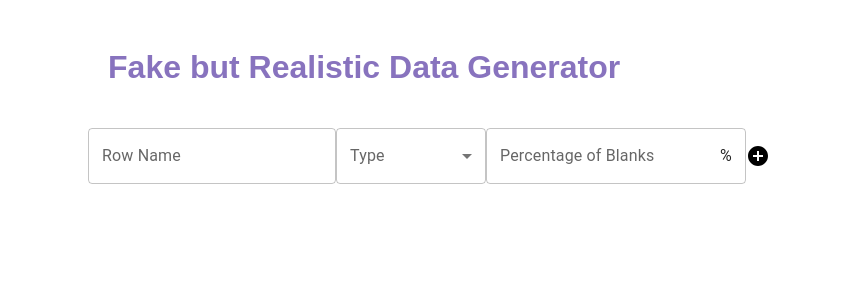
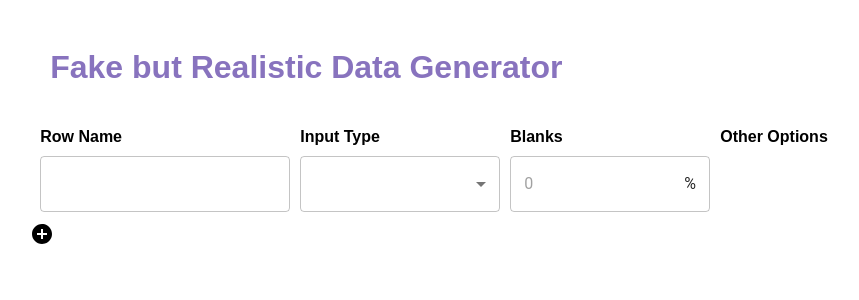
Before and after one commit to Irminrics/fake-but-realistic-data, a React (Vite) app: page / in a window 1280 px wide. Shown: the top 300 px of the page, without its empty margins (211-1070 px from the left). Built offline with nearby package versions, Linux system fonts and the light colour scheme.

Commit message:
Remove placeholders for repeated columns and add spacing

```diff
--- a/src/App.jsx
+++ b/src/App.jsx
@@ -35,7 +35,9 @@ export default function App() {
         }
 
         // Render input fields based on options
-        return selectedInputTypeInfo.options.map(option => {
+        return (
+            <div style={{ display: 'flex' }}>
+                {selectedInputTypeInfo.options.map(option => {
                     switch (option) {
                         case 'address-line-text':
                             return <TextField key={option} id="address-line-text" label="Address Line" variant="outlined" />;
@@ -46,28 +48,38 @@ export default function App() {
                         default:
                             return null;
                     }
-        });
+                })}
+            </div>
+        );
     };
 
     return (
         <>
             <Welcome/>
+            <div style={{ display: 'flex', alignItems: 'center', fontWeight: 'bold', marginBottom: '10px' }}>
+                <div style={{ minWidth: 250, marginLeft: '10px', flex: 3 }}>Row Name</div>
+                <div style={{ minWidth: 200, flex: 2, marginLeft: '10px' }}>Input Type</div>
+                <div style={{ minWidth: 200, flex: 2, marginLeft: '10px' }}>Blanks</div>
+                <div style={{ flex: 4, marginLeft: '10px' }}>Other Options</div>
+            </div>
             {rows.map((row, index) => (
-                <div key={index} style={{ display: 'flex', alignItems: 'center' }}>
+                <div key={index} style={{ display: 'flex', alignItems: 'center', marginBottom: '10px' }}>
                     {/* Row Name */}
                     <TextField
+                        sx={{minWidth: 250, flex: 2, marginLeft: '10px' }}
                         value={row.name}
                         onChange={(e) => {
                             const newName = e.target.value;
                             setRows(prevRows => prevRows.map((r, idx) => idx === index ? { ...r, name: newName } : r));
                         }}
-                        label="Row Name"
+                        label=""
                         variant="outlined"
+                        style={{ flex: 3 }}
                     />
 
                     {/* Dropdown Type Selector */}
-                    <FormControl sx={{minWidth: 150}}>
-                        <InputLabel id={`select-type-label-${index}`}>Type</InputLabel>
+                    <FormControl sx={{minWidth: 200, flex: 2, marginLeft: '10px' }}>
+                        <InputLabel id={`select-type-label-${index}`}></InputLabel>
                         <Select
                             labelId={`select-type-label-${index}`}
                             value={row.type}
@@ -76,7 +88,7 @@ export default function App() {
                                 setRows(prevRows => prevRows.map((r, idx) => idx === index ? { ...r, type: newType } : r));
                             }}
                             autoWidth
-                            label="type"
+                            label=""
                         >
                             {basicInputTypes.map((type, idx) => (
                                 <MenuItem key={idx} value={type.name}>{type.name}</MenuItem>
@@ -86,22 +98,29 @@ export default function App() {
 
                     {/* Percentage of Blanks Input */}
                     <TextField
+                        sx={{minWidth: 200, flex: 2, marginLeft: '10px' }}
                         value={row.blanks}
                         onChange={(e) => {
                             const newBlanks = e.target.value;
                             setRows(prevRows => prevRows.map((r, idx) => idx === index ? { ...r, blanks: newBlanks } : r));
                         }}
-                        label="Percentage of Blanks"
-                        InputProps={{ type: 'number', endAdornment: '%' }}
+                        label=""
+                        InputProps={{
+                            type: 'number',
+                            endAdornment: '%',
+                            inputProps: { min: 0, max: 100 }
+                        }}
+                        style={{ flex: 1, marginLeft: '10px' }}
+                        placeholder="0"
                     />
 
+                    {/* Other Options */}
+                    <div style={{ flex: 4, marginLeft: '10px' }}>
                         {renderInputFields(basicInputTypes.find(inputType => inputType.name === row.type))}
-
-                    {index === rows.length - 1 && (
-                        <AddCircleIcon onClick={handleAddRow} style={{ marginLeft: 'auto', cursor: 'pointer' }} />
-                    )}
+                    </div>
                 </div>
             ))}
+            <AddCircleIcon onClick={handleAddRow} style={{ marginLeft: 'auto', cursor: 'pointer' }} />
         </>
     );
 }
--- a/src/inputType.jsx
+++ b/src/inputType.jsx
@@ -92,7 +92,7 @@ export const basicInputTypes = [
     {
         name: 'Number',
         description: '0.25, 5.2, 1000',
-        options: []
+        options: ['min-num-text', 'max-num-text']
     },
     {
         name: 'Paragraphs',
```
Also changed, not shown: src/temp.jsx (added, +19 -0 lines). Lines whose indentation alone changed are shown as unchanged.
